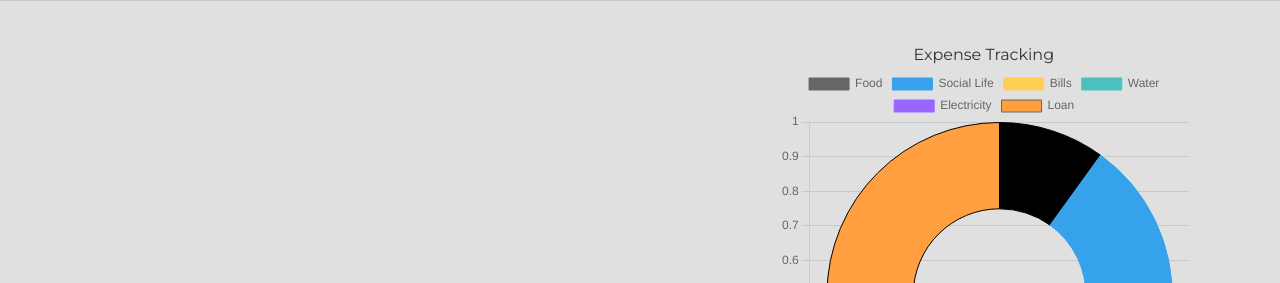
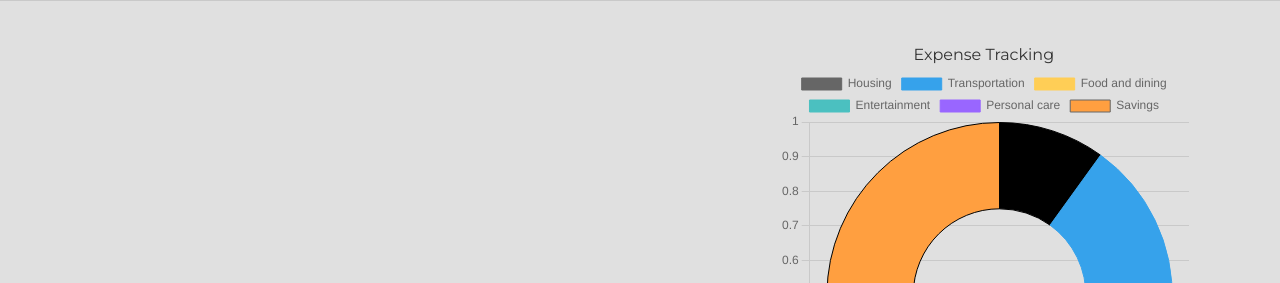
Before and after one commit to AnyegaAlex/Budget-Buddy, a website: page index.html in a window 1280 px wide. Shown: the part 70-353 px from the top of the page. Drawn offline with nearby package versions, Linux system fonts and the light colour scheme.

Commit message:
Usefull categories on the chart

```diff
--- a/index.html
+++ b/index.html
@@ -50,12 +50,12 @@
     var donutChart = new Chart ( ctx, {
       type: 'doughnut',
         data: {
-          labels: ['Food', 'Social Life', 'Bills', 'Water', 'Electricity', 'Loan'],
+          labels: ['Housing', 'Transportation', 'Food and dining', 'Entertainment', 'Personal care', 'Savings'],
           datasets: [{
             label: 'Expense Tracking',
             data: [1200, 1900, 5000, 700, 250, 3000],
             backgroundColor:[
-              'rgba (255, 99, 132, 1)',
+              'rgba (355, 99, 132, 1)',
               'rgba(54, 162, 235, 1)',
               'rgba(255, 206, 86, 1)',
               'rgba(75, 192, 192, 1)',
```
Also changed, not shown: assets/css/main.css (+13 -0 lines).
